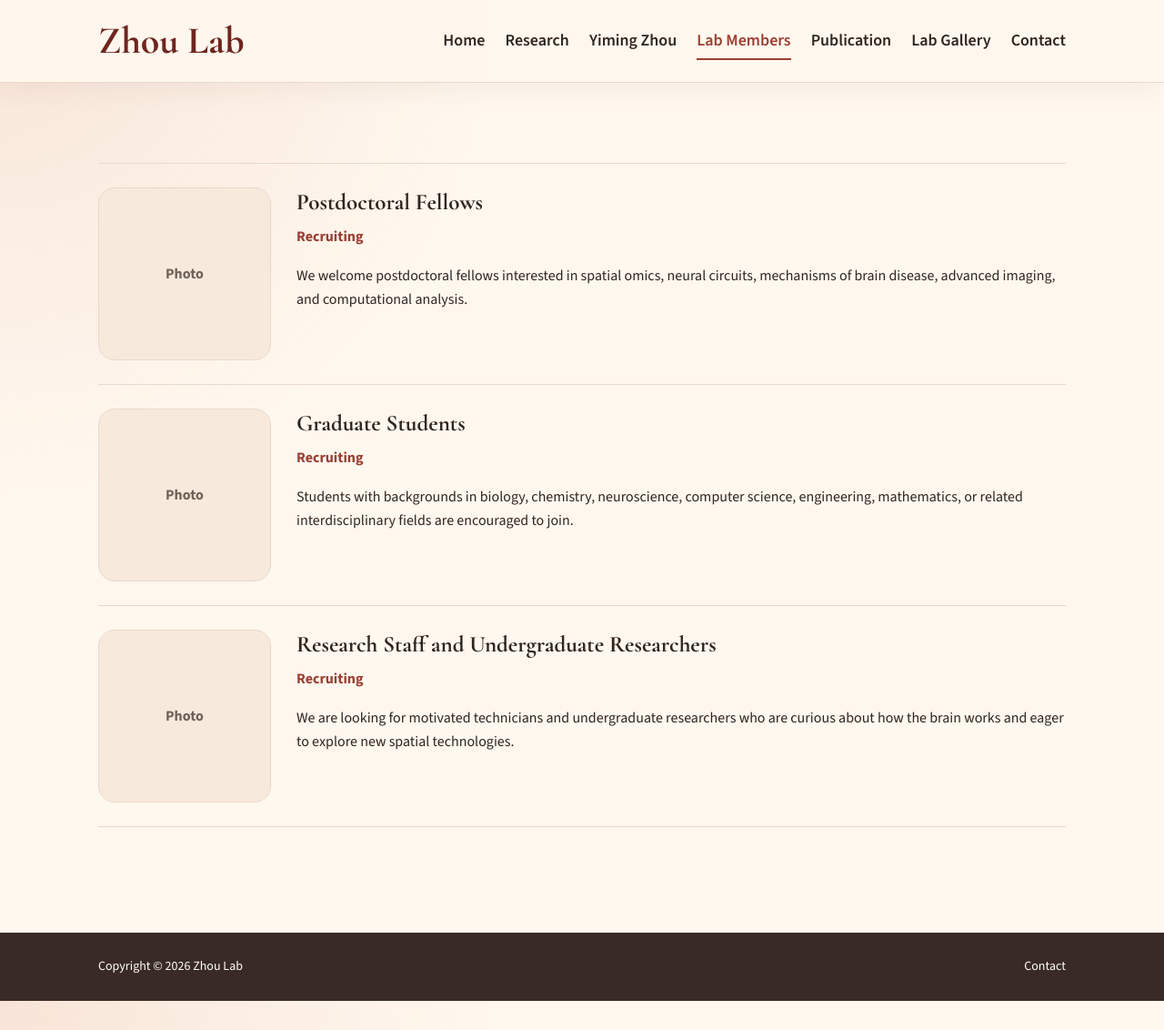
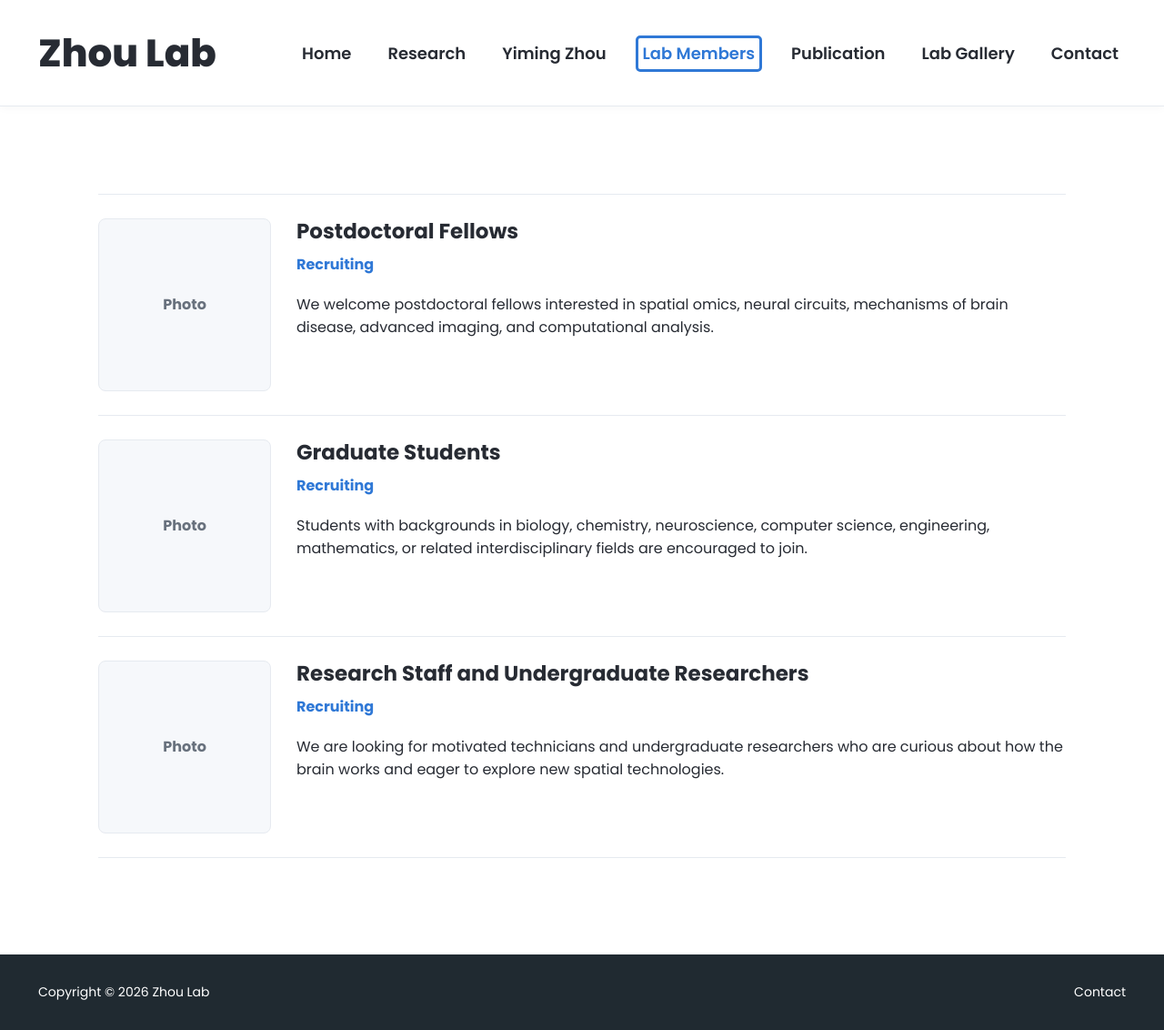
Before and after one commit to Goulala/zhoulab.org, a Jekyll site: the page built from members.html, in a window 1280 px wide. Shown: the whole page at 91% size. Built offline with Jekyll 4.4.1, drawn with Linux system fonts in a browser that asks for light colours.

Commit message:
Restyle site with modern hero theme

```diff
--- a/styles.css
+++ b/styles.css
@@ -1,15 +1,15 @@
-@import url("https://fonts.googleapis.com/css2?family=Cormorant+Garamond:wght@500;600;700&family=Source+Sans+3:wght@400;500;600;700&display=swap");
+@import url("https://fonts.googleapis.com/css2?family=Poppins:wght@400;500;600;700;800&display=swap");
 
 :root {
-  --ink: #2f251f;
-  --muted: #6f6259;
-  --line: #ead8cc;
-  --paper: #fff8ef;
-  --soft: #f7eadc;
-  --accent: #9b3f32;
-  --accent-deep: #6f251f;
-  --footer: #3a2a25;
-  --shadow: 0 22px 48px rgba(90, 55, 35, 0.13);
+  --ink: #272b33;
+  --muted: #68717d;
+  --line: #e6eaf0;
+  --paper: #ffffff;
+  --soft: #f6f8fb;
+  --accent: #2f78d6;
+  --accent-deep: #1f5fb5;
+  --footer: #202a31;
+  --shadow: 0 18px 42px rgba(22, 34, 45, 0.12);
 }
 
 * {
@@ -18,12 +18,10 @@
 
 body {
   margin: 0;
-  font-family: "Source Sans 3", "Avenir Next", "Segoe UI", sans-serif;
+  font-family: "Poppins", "Avenir Next", "Segoe UI", sans-serif;
   line-height: 1.6;
   color: var(--ink);
-  background:
-    radial-gradient(circle at top left, rgba(211, 130, 98, 0.17), transparent 34rem),
-    var(--paper);
+  background: var(--paper);
 }
 
 a {
@@ -36,27 +34,26 @@ a:hover {
 }
 
 .site-header {
-  background: rgba(255, 248, 239, 0.94);
+  background: #ffffff;
   border-bottom: 1px solid var(--line);
-  box-shadow: 0 8px 30px rgba(90, 55, 35, 0.06);
+  box-shadow: 0 1px 10px rgba(23, 32, 42, 0.04);
 }
 
 .topbar {
-  max-width: 1120px;
+  max-width: 1480px;
   margin: 0 auto;
-  padding: 22px 28px;
+  padding: 36px 42px 34px;
   display: flex;
   align-items: center;
   justify-content: space-between;
-  gap: 28px;
+  gap: 34px;
 }
 
 .brand {
-  font-family: "Cormorant Garamond", Georgia, serif;
   font-size: 42px;
   line-height: 1.1;
-  font-weight: 700;
-  color: var(--accent-deep);
+  font-weight: 800;
+  color: var(--ink);
   white-space: nowrap;
 }
 
@@ -64,7 +61,7 @@ nav {
   display: flex;
   align-items: center;
   justify-content: flex-end;
-  gap: 22px;
+  gap: 24px;
   flex-wrap: wrap;
   font-size: 18px;
 }
@@ -72,99 +69,100 @@ nav {
 nav a {
   color: var(--ink);
   font-weight: 600;
-  padding: 6px 0;
-  border-bottom: 2px solid transparent;
+  line-height: 1;
+  padding: 8px 5px;
+  border: 3px solid transparent;
+  border-radius: 5px;
 }
 
 nav a.active {
   color: var(--accent);
-  border-bottom-color: var(--accent);
+  border-color: var(--accent);
 }
 
-.hero,
-.page-title {
-  background:
-    linear-gradient(135deg, rgba(255, 248, 239, 0.94), rgba(247, 234, 220, 0.92)),
-    var(--soft);
-  border-bottom: 1px solid var(--line);
+.hero {
+  position: relative;
+  min-height: 680px;
+  display: flex;
+  align-items: center;
+  overflow: hidden;
+  background: #26343a;
 }
 
-.hero-inner,
 .page-title-inner,
 main {
   max-width: 1120px;
   margin: 0 auto;
 }
 
-.hero-inner {
-  padding: 66px 28px 28px;
-}
-
-.hero h1,
-.page-title h1 {
-  margin: 0 0 12px;
-  font-family: "Cormorant Garamond", Georgia, serif;
-  font-size: clamp(48px, 7vw, 88px);
-  line-height: 0.98;
-  font-weight: 700;
-  color: var(--accent-deep);
-}
-
-.tagline {
-  margin: 0;
-  max-width: 780px;
-  font-size: 22px;
-  line-height: 1.45;
-  color: var(--muted);
-}
-
-.feature-band {
-  max-width: 1120px;
-  margin: 0 auto;
-  padding: 34px 28px 46px;
-}
-
-.feature-image {
-  position: relative;
-  overflow: hidden;
-  width: 100%;
-  min-height: 260px;
-  height: min(42vw, 420px);
-  background:
-    linear-gradient(135deg, rgba(139, 30, 36, 0.18), rgba(32, 32, 32, 0.10)),
-    linear-gradient(120deg, #e8e2d7 0%, #f7f7f4 48%, #d8ddd9 100%);
-  border: 1px solid rgba(155, 63, 50, 0.18);
-  border-radius: 22px;
-  box-shadow: var(--shadow);
-  display: flex;
-  align-items: flex-end;
-  padding: 26px;
-}
-
-.feature-image img {
+.hero-background {
   position: absolute;
   inset: 0;
   width: 100%;
   height: 100%;
   object-fit: cover;
-  display: block;
 }
 
-.feature-image::after {
-  content: "";
+.hero-shade {
   position: absolute;
   inset: 0;
-  background: linear-gradient(180deg, rgba(0, 0, 0, 0.08), rgba(0, 0, 0, 0.48));
+  background:
+    linear-gradient(90deg, rgba(25, 38, 44, 0.88) 0%, rgba(25, 38, 44, 0.74) 48%, rgba(25, 38, 44, 0.62) 100%),
+    rgba(18, 33, 39, 0.5);
 }
 
-.feature-image span {
+.hero-inner {
   position: relative;
   z-index: 1;
-  max-width: 560px;
-  font-size: 28px;
-  line-height: 1.25;
-  font-weight: 700;
+  width: 100%;
+  max-width: 1480px;
+  margin: 0 auto;
+  padding: 92px 42px 104px;
+}
+
+.hero h1,
+.page-title h1 {
+  margin: 0 0 32px;
+  max-width: 920px;
+  font-size: clamp(48px, 6.1vw, 86px);
+  line-height: 1.18;
+  font-weight: 800;
   color: #ffffff;
+}
+
+.tagline {
+  margin: 0 0 34px;
+  max-width: 920px;
+  font-size: clamp(20px, 2vw, 28px);
+  line-height: 1.45;
+  color: rgba(255, 255, 255, 0.82);
+}
+
+.hero-socials {
+  display: flex;
+  gap: 13px;
+  flex-wrap: wrap;
+}
+
+.hero-socials a {
+  width: 56px;
+  height: 56px;
+  display: flex;
+  align-items: center;
+  justify-content: center;
+  border-radius: 50%;
+  background: rgba(255, 255, 255, 0.9);
+  color: #1d2d35;
+  font-size: 21px;
+  font-weight: 800;
+  box-shadow: 0 12px 28px rgba(8, 20, 26, 0.18);
+}
+
+.hero-socials a:hover {
+  background: #ffffff;
+  color: var(--accent);
+  text-decoration: none;
+  transform: translateY(-2px);
 }
 
 .feature-note {
@@ -179,7 +177,7 @@ main {
 }
 
 main {
-  padding: 34px 28px 64px;
+  padding: 42px 28px 74px;
 }
 
 section {
@@ -193,18 +191,17 @@ section:last-child {
 
 h2 {
   margin: 0 0 22px;
-  font-family: "Cormorant Garamond", Georgia, serif;
-  font-size: 38px;
+  font-size: 34px;
   line-height: 1.2;
-  font-weight: 700;
-  color: var(--accent-deep);
+  font-weight: 800;
+  color: var(--ink);
 }
 
 h3 {
   margin: 0 0 8px;
-  font-family: "Cormorant Garamond", Georgia, serif;
-  font-size: 25px;
+  font-size: 23px;
   line-height: 1.3;
+  font-weight: 700;
 }
 
 p {
@@ -244,8 +241,8 @@ p {
 .research-photo img {
   width: 100%;
   display: block;
-  border-radius: 22px;
-  border: 1px solid rgba(155, 63, 50, 0.18);
+  border-radius: 8px;
+  border: 1px solid var(--line);
   box-shadow: var(--shadow);
 }
 
@@ -267,7 +264,7 @@ p {
   aspect-ratio: 1 / 1;
   display: block;
   border: 1px solid var(--line);
-  border-radius: 16px;
+  border-radius: 8px;
   margin-bottom: 12px;
 }
 
@@ -336,7 +333,7 @@ p {
   aspect-ratio: 1 / 1;
   display: block;
   border: 1px solid var(--line);
-  border-radius: 18px;
+  border-radius: 8px;
   overflow: hidden;
 }
 
@@ -363,7 +360,7 @@ p {
   height: auto;
   display: block;
   border: 1px solid var(--line);
-  border-radius: 22px;
+  border-radius: 8px;
   box-shadow: var(--shadow);
 }
 
@@ -397,13 +394,13 @@ p {
 .site-footer {
   background: var(--footer);
   color: #ffffff;
-  margin-top: 20px;
+  margin-top: 0;
 }
 
 .footer-inner {
-  max-width: 1120px;
+  max-width: 1480px;
   margin: 0 auto;
-  padding: 26px 28px;
+  padding: 30px 42px;
   display: flex;
   justify-content: space-between;
   gap: 18px;
@@ -419,14 +416,15 @@ p {
   .topbar {
     align-items: flex-start;
     flex-direction: column;
+    padding: 26px 24px;
   }
 
   nav {
     justify-content: flex-start;
-    gap: 14px 18px;
+    gap: 10px 14px;
+    font-size: 16px;
   }
 
-  .feature-band,
   .gallery-grid,
   .research-grid,
   .member-frame,
@@ -434,10 +432,16 @@ p {
     grid-template-columns: 1fr;
   }
 
-  .feature-image {
-    min-height: 220px;
-    height: 58vw;
-    max-height: 340px;
+  .hero {
+    min-height: 620px;
+  }
+
+  .hero-inner {
+    padding: 76px 24px 86px;
+  }
+
+  .hero h1 {
+    font-size: clamp(42px, 12vw, 58px);
   }
 
   .profile-photo {
```
Also changed, not shown: index.html (+12 -5 lines), 1 other file.
